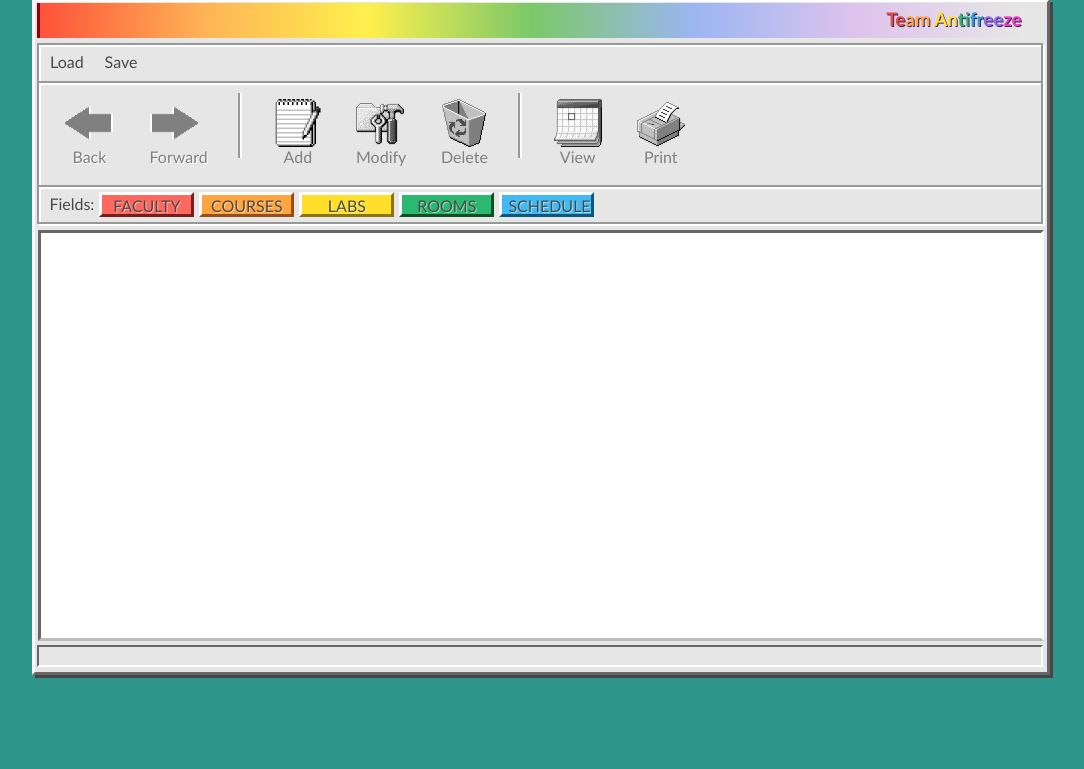
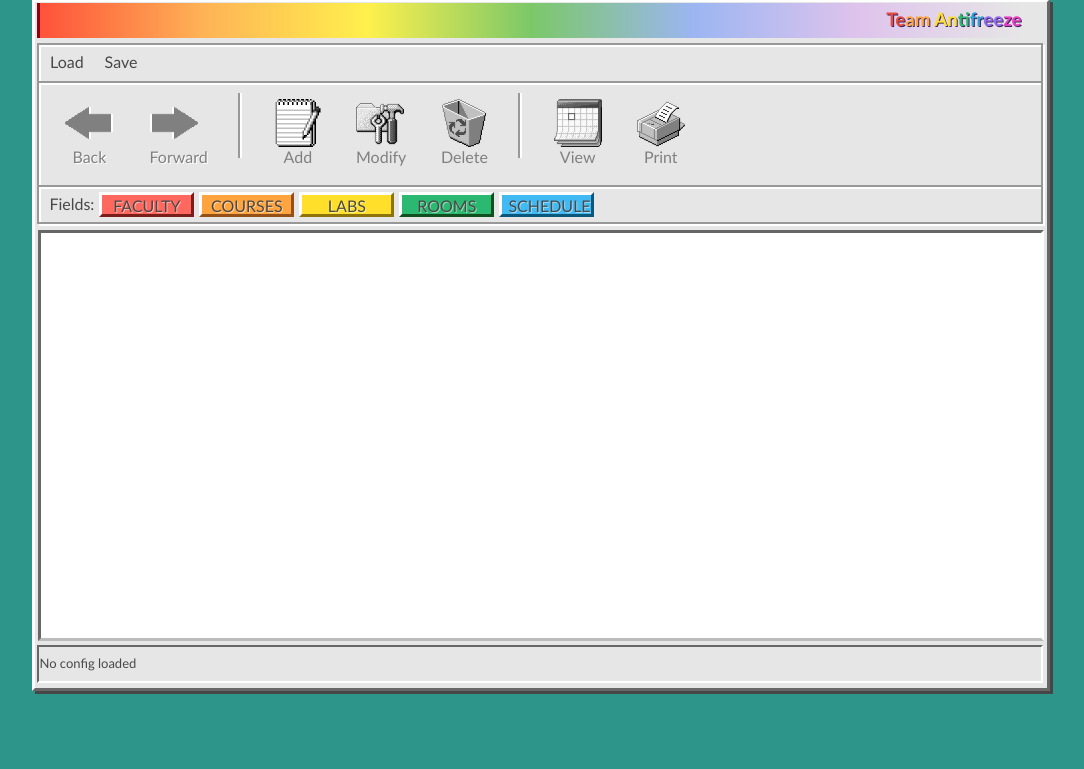
Before and after one commit to mucsci-students/2026sp-420-Antifreeze, a Flask app: page / in a window 1280 px wide. Shown: the part 31-800 px from the top of the page, without its empty margins (99-1183 px from the left). Run offline with Flask 3, Linux system fonts and the light colour scheme.

Commit message:
added load functionality

```diff
--- a/src/controller/navigation.js
+++ b/src/controller/navigation.js
@@ -11,7 +11,7 @@ const modify_button = document.getElementById("modify-button");
 const delete_button = document.getElementById("delete-button");
 const view_button = document.getElementById("view-button");
 const print_button = document.getElementById("print-button");
-
+const config_name = document.getElementById("config-name");
 // Fields Buttons
 const faculty_button = document.getElementById("faculty-button");
 const courses_button = document.getElementById("courses-button");
@@ -1023,6 +1023,7 @@ const fileInput = document.getElementById("load");
 
 fileInput.addEventListener("change", async function () {
   const file = fileInput.files[0];
+  config_name.textContent = `Config loaded: ${file.name}`;
 
   const formData = new FormData();
   formData.append("file", file);
--- a/src/view/templates/index.html
+++ b/src/view/templates/index.html
@@ -67,7 +67,9 @@
         <div id="rooms" class="navigator"></div>
         <div id="schedule" class="navigator"></div>
       </main>
-      <footer></footer>
+      <footer>
+          <div id="config-name">No config loaded</div>
+      </footer>
     </div>
     <div id="amd-popup" class="popup-hidden">
       <div class="popup-box">
```
